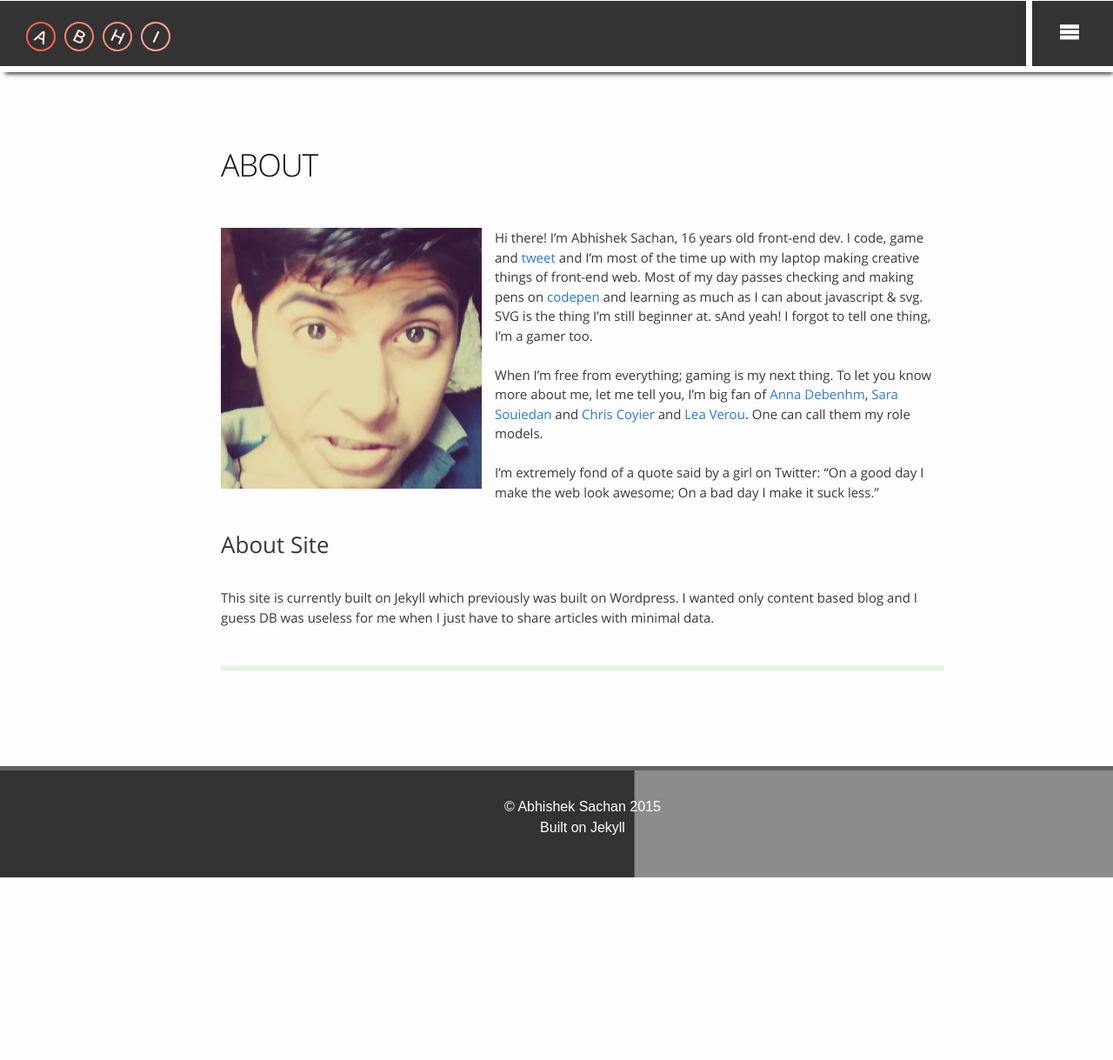
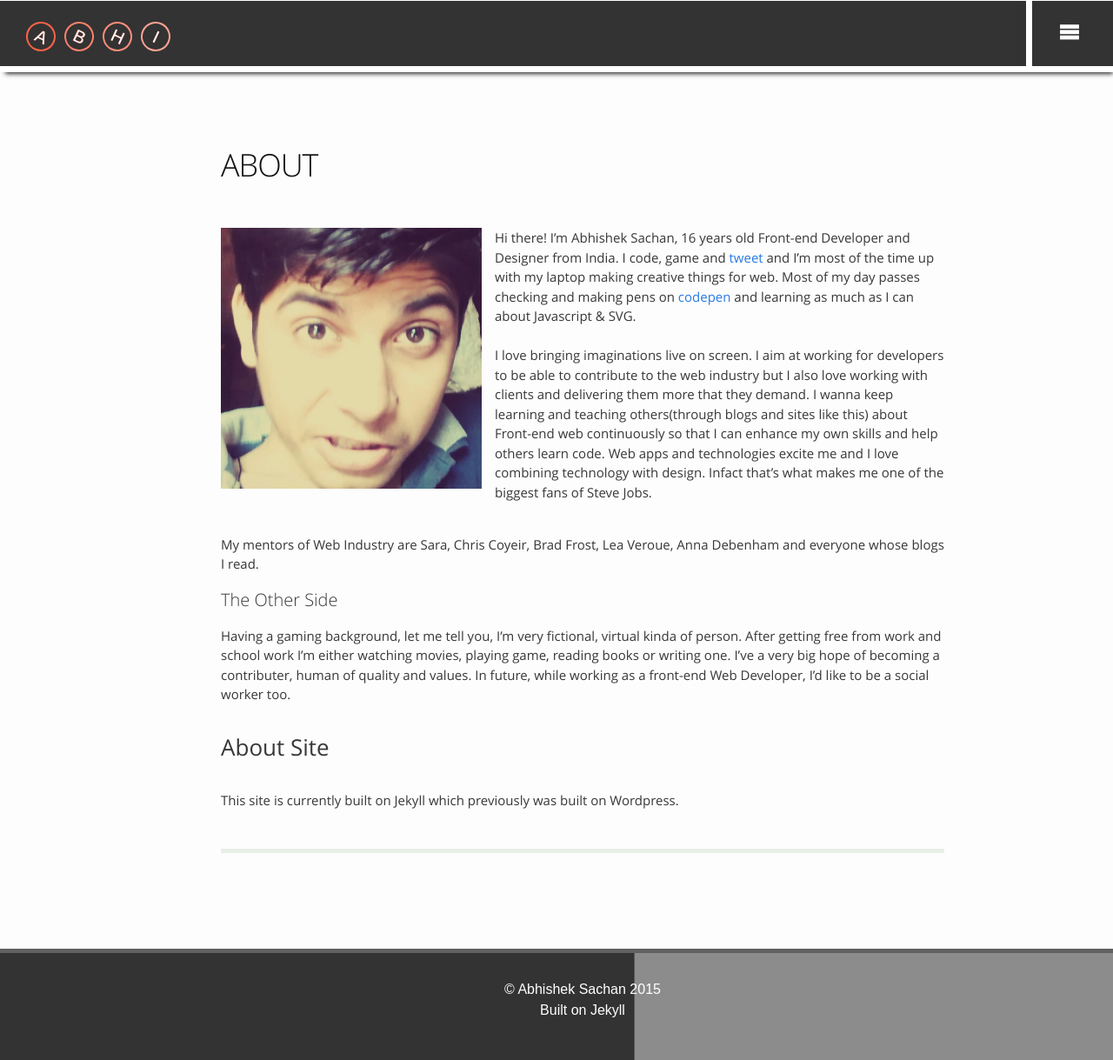
Before and after one commit to abhisack/abhisack.github.io, a Jekyll site: the page built from about.md, in a window 1280 px wide. Shown: the whole page at 87% size. Built offline with Jekyll 4.4.1, drawn with Linux system fonts in a browser that asks for light colours; before the commit the page ends 1009 px from its top, so only the background shows below that.

Commit message:
Updated 7/3/15

```diff
--- a/about.md
+++ b/about.md
@@ -4,7 +4,12 @@ title: ABOUT
 permalink: /about/
 ---
 <img class="about-pic" src="/img/main.jpg">
-Hi there! I'm Abhishek Sachan, 16 years old front-end dev. I code, game and [tweet](https://twitter.com/AbhishekSachan3) and I'm most of the time up with my laptop making creative things of front-end web. Most of my day passes checking and making pens on [codepen](http://codepen.io/ahisack) and learning as much as I can about javascript & svg. SVG is the thing I'm still beginner at. sAnd yeah! I forgot to tell one thing, I'm a gamer too. <br/><br/> When I'm free from everything; gaming is my next thing. To let you know more about me, let me tell you, I'm big fan of [Anna Debenhm](https://twitter.com/anna_debenham), [Sara Souiedan](https://twitter.com/SaraSoueidan) and [Chris Coyier](https://twitter.com/chriscoyier) and [Lea Verou](https://twitter.com/LeaVerou). One can call them my role models. <br/><br/> I'm extremely fond of a quote said by a girl on Twitter: "On a good day I make the web look awesome; On a bad day I make it suck less."
+Hi there! I'm Abhishek Sachan, 16 years old Front-end Developer and Designer from India. I code, game and [tweet](https://twitter.com/AbhishekSachan3) and I'm most of the time up with my laptop making creative things for web. Most of my day passes checking and making pens on [codepen](http://codepen.io/ahisack) and learning as much as I can about Javascript & SVG. <br/><br/> I love bringing imaginations live on screen. I aim at working for developers to be able to contribute to the web industry but I also love working with clients and delivering them more that they demand.  I wanna keep learning and teaching others(through blogs and sites like this) about Front-end web continuously so that I can enhance my own skills and help others learn code. Web apps and technologies excite me and I love combining technology with design. Infact that's what makes me one of the biggest fans of Steve Jobs.<br/><br/>
+
+My mentors of Web Industry are Sara, Chris Coyeir, Brad Frost, Lea Veroue, Anna Debenham and everyone whose blogs I read.
+
+####The Other Side
+Having a gaming background, let me tell you, I'm very fictional, virtual kinda of person. After getting free from work and school work I'm either watching movies, playing game, reading books or writing one. I've a very big hope of becoming a contributer, human of quality and values. In future, while working as a front-end Web Developer, I'd like to be a social worker too.
 
 ###About Site
-This site is currently built on Jekyll which previously was built on Wordpress. I wanted only content based blog and I guess DB was useless for me when I just have to share articles with minimal data.
+This site is currently built on Jekyll which previously was built on Wordpress.
```
